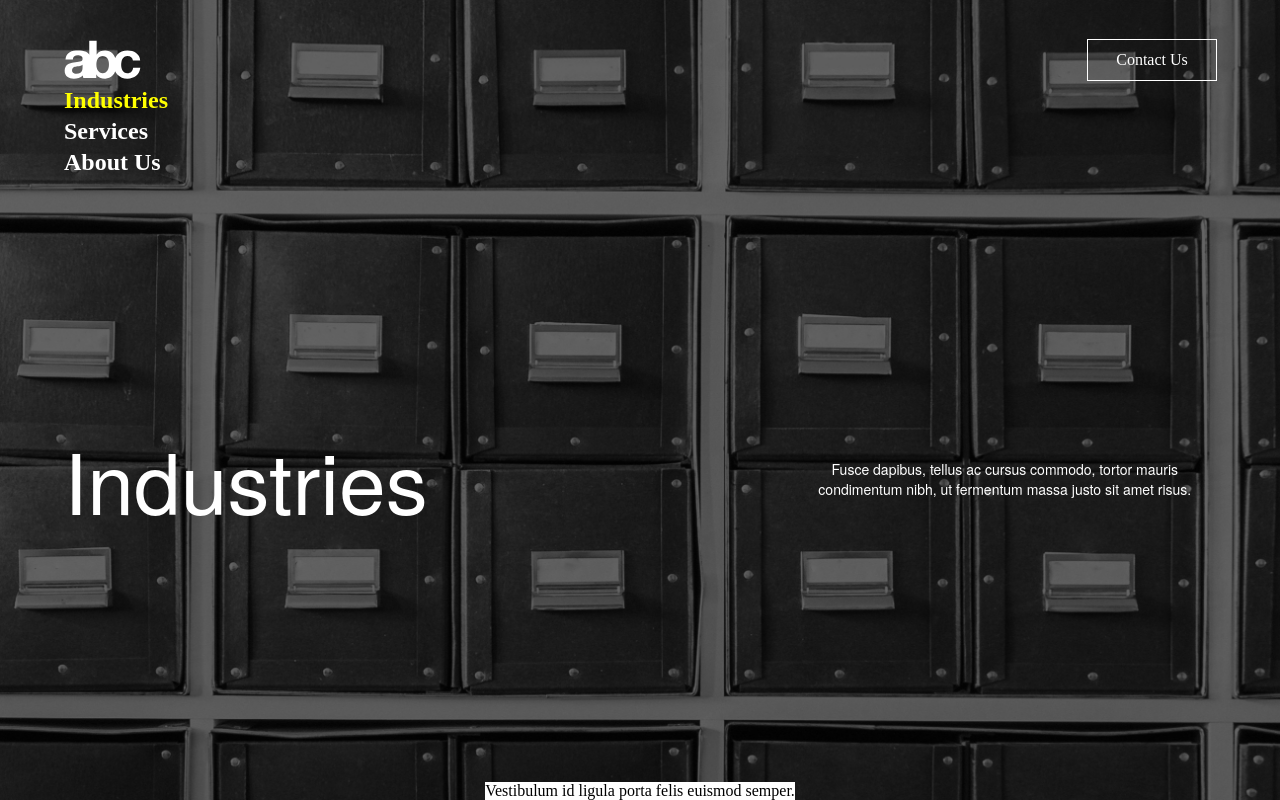
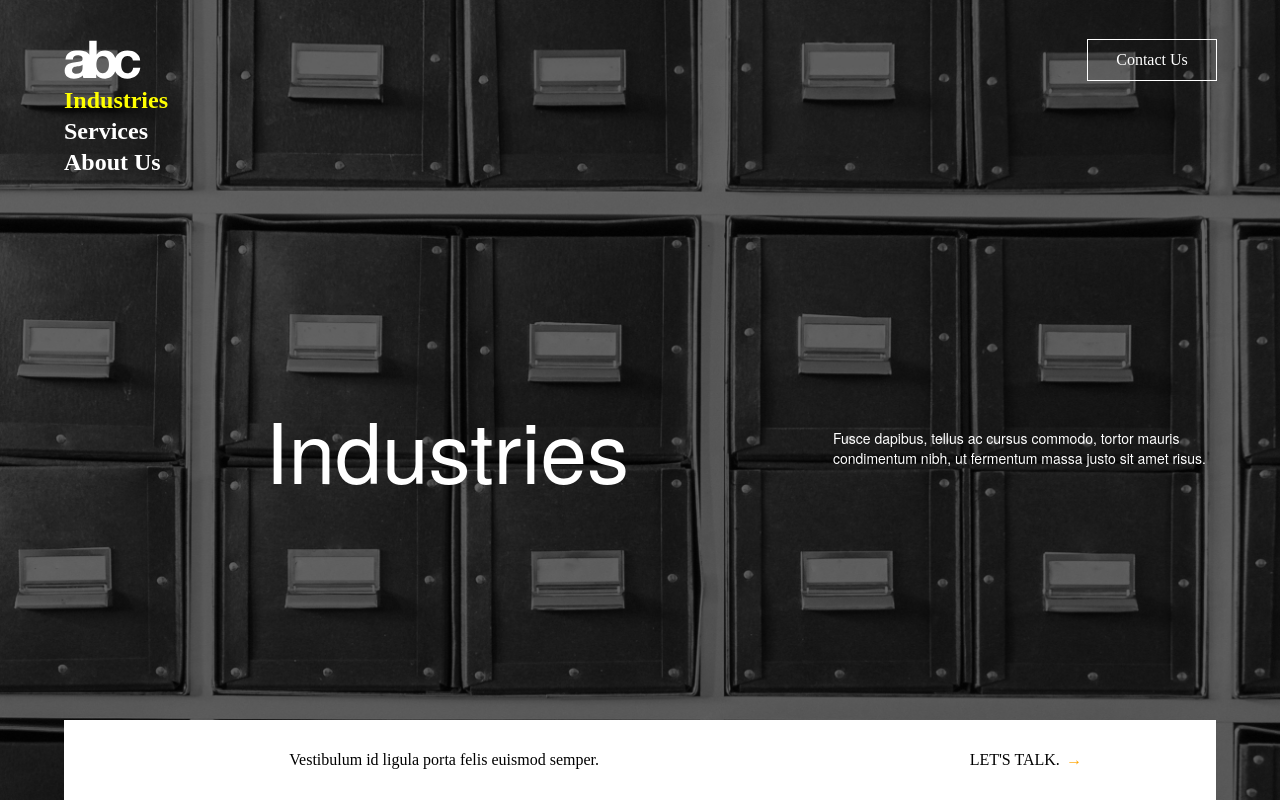
Before and after one commit to chrisresnick/bwchallange, a React (Create React App) app: page / in a window 1280 px wide. Built offline with nearby package versions, Linux system fonts and the light colour scheme.

Commit message:
realign text

```diff
--- a/src/App.js
+++ b/src/App.js
@@ -40,6 +40,9 @@
         <div className="ctaInner">
           {pages[selected].blocks[0].cta}
         </div>
+        <div className="ctaButton">
+          LET'S TALK.
+        </div>
       </div>
     </div>
   );
--- a/src/index.css
+++ b/src/index.css
@@ -26,25 +26,41 @@
 .marquee {
     display: flex;
     color:white;
-    justify-content: space-between;
+    justify-content: space-around;
 }
 
 .callToAction {
     display: flex;
-    justify-content: center;
+    justify-content: space-between;
+    height: 10vh;
+    background-color: white;
 }
 
 .ctaInner {
+    width: 66%;
     display: flex;
     justify-content: center;
     align-items: center;
-    background-color: white;
+}
+
+.ctaButton{
+    width: 33%;
+    display: flex;
+    justify-content: center;
+    align-items: center;
+}
+
+.ctaButton::after{
+    margin-left: .5vw;
+    content: "→";
+    color: orange;
 }
 
 .headline{
+    width: 66%;
     display: flex;
     align-items: center;
-    max-width: 50vw;
+    justify-content: center;
     text-align: center;
     font-family: HelveticaNeue;
     font-size: 5.25rem;
@@ -53,8 +69,8 @@
 .subhead {
     display: flex;
     align-items: center;
-    max-width: 33vw;
-    text-align: center;
+    justify-content: center;
+    width: 33%;
     font-family: HelveticaNeue;
     font-size: 0.875rem;
 }
```
